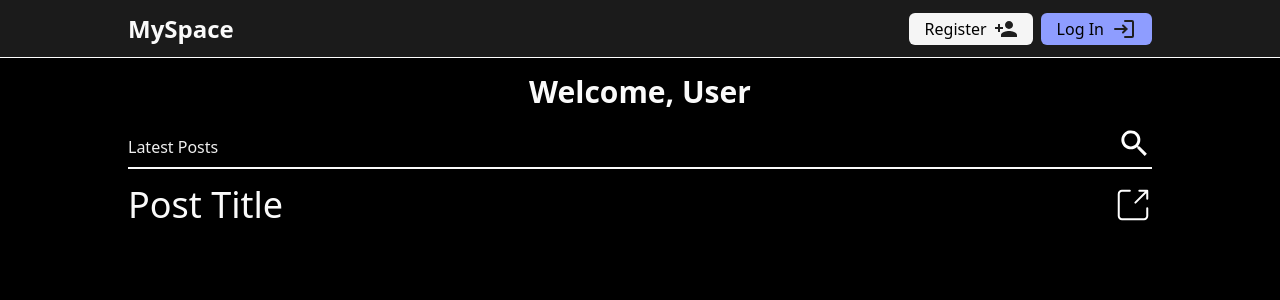
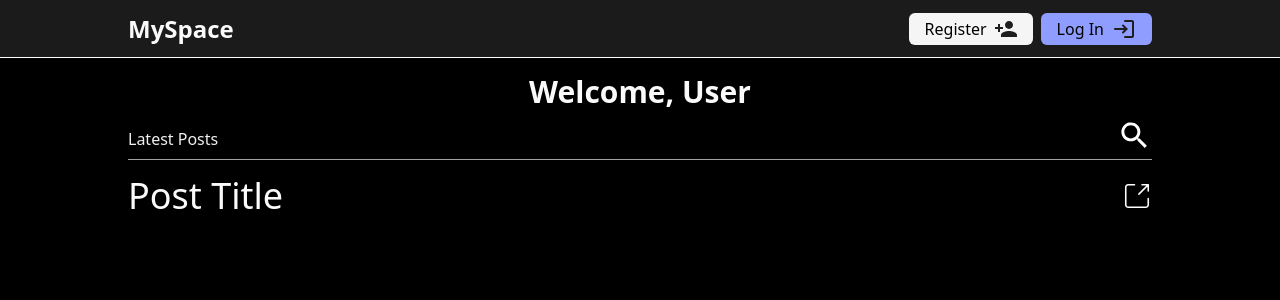
Before and after one commit to dishan1223/myspace-frontend, a React (Vite) app: page / in a window 1280 px wide. Shown: the top 300 px of the page. Built offline with nearby package versions, Linux system fonts and the light colour scheme.

Commit message:
some more addition

```diff
--- a/src/App.jsx
+++ b/src/App.jsx
@@ -1,17 +1,14 @@
-import Navbar from "./components/Navbar/Navbar";
+import Layout from "./Layouts/Layout";
 import PostContainer from "./components/PostContainer/PostContainer";
 
 function App() {
   return (
-    <div className="w-full h-dvh flex flex-col gap-4 items-center">
-      <Navbar />
-      <div className="w-5xl h-dvh m-auto">
-        <div className="w-full flex justify-center">
-          <h1 className="text-3xl font-semibold">Welcome, User</h1>
-        </div>
-        <PostContainer />
+    <Layout>
+      <div className="w-full flex justify-center">
+        <h1 className="text-3xl font-semibold">Welcome, User</h1>
       </div>
-    </div>
+      <PostContainer />
+    </Layout>
   )
 }
 
--- /dev/null
+++ b/src/Layouts/Layout.jsx
@@ -0,0 +1,18 @@
+import PropTypes from "prop-types";
+import Navbar from "../components/Navbar/Navbar";
+
+const Layout = ({ children }) => {
+  return (
+    <div className="w-full h-dvh flex flex-col gap-4 items-center">
+      <Navbar />
+      <div className="w-5xl h-dvh m-auto">{children}</div>
+    </div>
+  );
+};
+
+// ✅ Add PropTypes validation
+Layout.propTypes = {
+  children: PropTypes.node.isRequired,
+};
+
+export default Layout;
--- /dev/null
+++ b/src/Pages/Login/LoginPage.jsx
@@ -0,0 +1,9 @@
+import Layout from '../../Layouts/Layout';
+
+function LoginPage() {
+  return (
+    <Layout></Layout>
+  )
+}
+
+export default LoginPage
--- a/src/components/Navbar/Navbar.jsx
+++ b/src/components/Navbar/Navbar.jsx
@@ -18,6 +18,7 @@ function Navbar() {
 
         {!isLoggedIn && ( // Only show buttons if user is NOT logged in
           <div className="flex gap-2">
+            <a href="/login">
               <button className="w-auto flex justify-center items-center gap-2 h-8 bg-neutral-100 text-[#000] px-4 rounded-md font-medium cursor-pointer hover:bg-neutral-200">
                 Register
                 <svg
@@ -33,7 +34,7 @@ function Navbar() {
                   />
                 </svg>
               </button>
-
+            </a>
             <button className="w-auto flex justify-center items-center gap-2 h-8 bg-[#8E9DFF] px-4 text-[#000] rounded-md font-medium cursor-pointer hover:bg-[#8694F4]">
               Log In
               <svg
--- a/src/components/PostContainer/PostContainer.jsx
+++ b/src/components/PostContainer/PostContainer.jsx
@@ -7,8 +7,8 @@ import linkIcon from '../../assets/link.svg';
 
 function PostContainer() {
   return (
-   <div className="my-4">
-        <div className="flex items-center justify-between border-b-2">
+   <div className="my-2">
+        <div className="flex items-center justify-between border-b-[0.5px] border-neutral-400">
             <div><h3 className="text-[#EFEFEF]">Latest Posts</h3></div>
             <div><button className='cursor-pointer'><img src={searchIcon} alt="search" /></button></div>
         </div>
--- a/src/main.jsx
+++ b/src/main.jsx
@@ -7,6 +7,7 @@ import { createBrowserRouter, RouterProvider } from 'react-router-dom';
 // pages
 import NotFound from './Pages/NotFound/NotFoundPage.jsx'
 import App from './App.jsx'
+import LoginPage from './Pages/Login/LoginPage.jsx';
 
 
 
@@ -15,6 +16,11 @@ const router = createBrowserRouter([
     path: "/",
     element: <App />,
     errorElement: <NotFound />,
+  },
+  {
+    path: '/login',
+    element: <LoginPage/>,
+    errorElement: <NotFound/>
   },
   {
     path: "*",
```
Also changed, not shown: src/assets/link.svg. Lines whose indentation alone changed are shown as unchanged.
